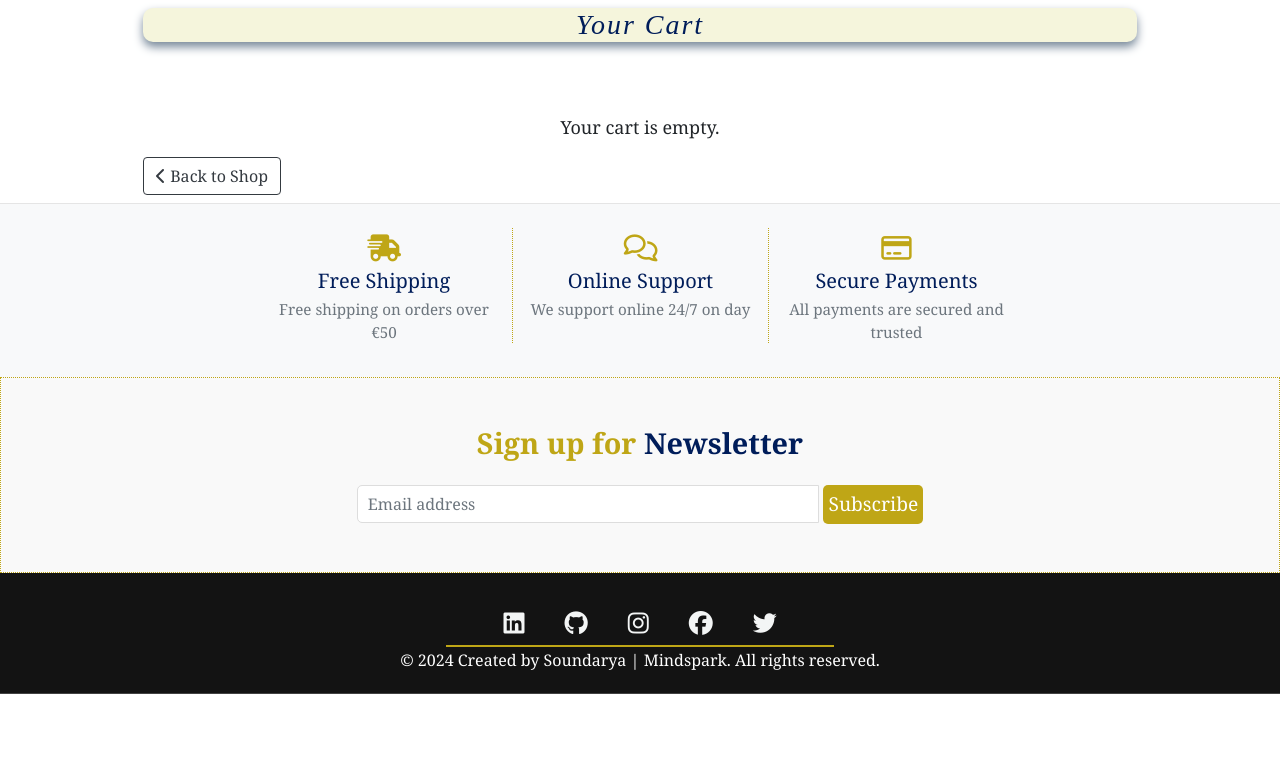
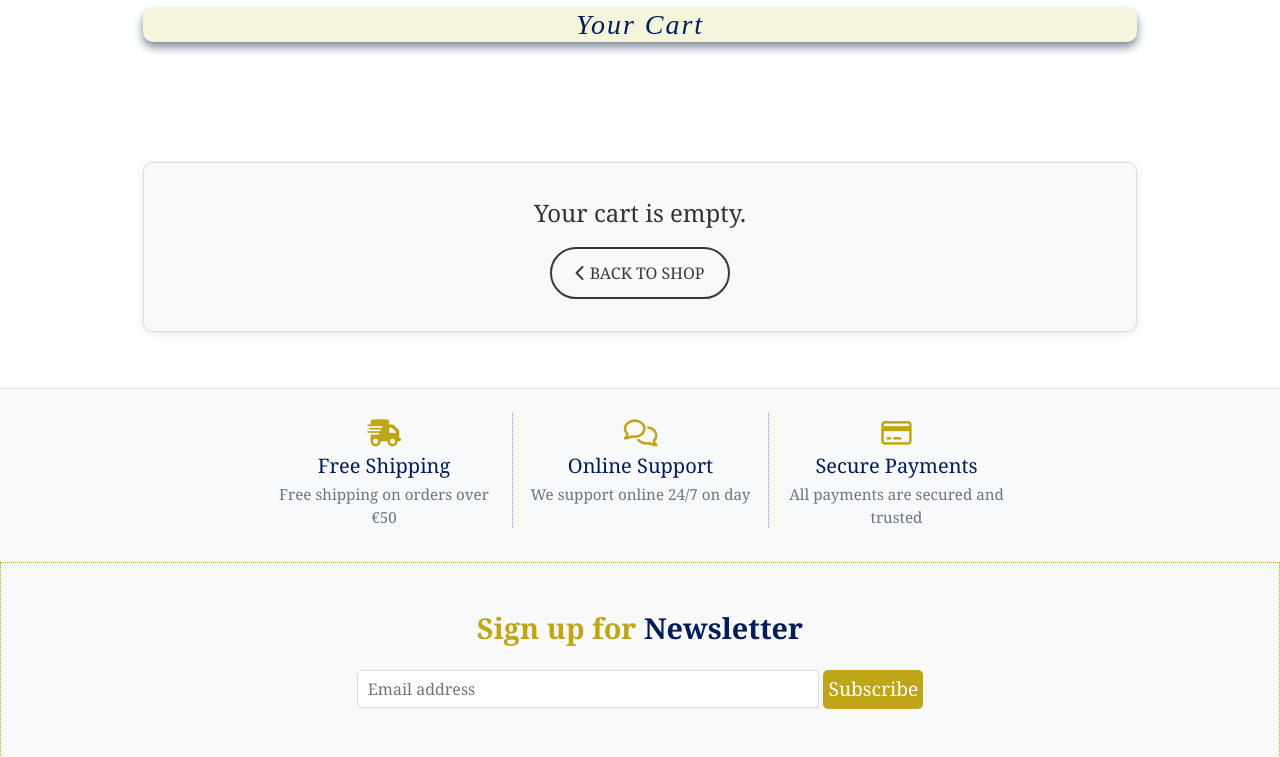
Before and after one commit to klsoundarya/mindspark, a Django app: page /cart/ in a window 1280 px wide. Shown: the part 156-913 px from the top of the page. Before the commit the page ends 850 px from the top, so only its background shows below. Run offline with Django 4.2, Linux system fonts and the light colour scheme; tables that the repository leaves empty hold one stand-in row (values such as "Sample post"); some libraries are stand-ins or nearby versions; some web fonts are replaced.

Commit message:
add quantity +/- btns to work

```diff
--- a/cart/templates/cart/cart_summary.html
+++ b/cart/templates/cart/cart_summary.html
@@ -63,33 +63,33 @@
                         <!-- Price -->
                         <td class="py-3 text-center">€ {{ item.product.price }}</td>
 
-                        <!-- Quantity -->
                         <td class="py-3 text-center">
                             <form method="POST" class="form-inline update-cart-form">
                                 {% csrf_token %}
                                 <input type="hidden" name="product_id" value="{{ item.product.id }}">
                                 <div class="input-group">
                                     <button type="button" class="btn btn-outline-secondary decrement-qty"
-                                        data-product-id="{{ item.product.id }}">
+                                        data-item-id="{{ item.product.id }}" id="decrement-qty_{{ item.product.id }}">
                                         <i class="fas fa-minus"></i>
                                     </button>
-                                    <input class="form-control text-center qty-input" type="number" name="quantity"
+                                    <input class="form-control text-center qty_input" type="number" name="quantity"
                                         value="{{ item.quantity }}" min="1" max="99"
-                                        data-product-id="{{ item.product.id }}">
+                                        data-item-id="{{ item.product.id }}" id="id_qty_{{ item.product.id }}">
                                     <button type="button" class="btn btn-outline-secondary increment-qty"
-                                        data-product-id="{{ item.product.id }}">
+                                        data-item-id="{{ item.product.id }}" id="increment-qty_{{ item.product.id }}">
                                         <i class="fas fa-plus"></i>
                                     </button>
                                 </div>
                             </form>
                         </td>
 
+
                         <!-- Subtotal -->
                         <td class="py-3 text-center">€ {{ item.quantity|floatformat:2|add:item.product.price }}</td>
 
                         <!-- Actions -->
                         <td class="py-3 text-center">
-                            <a class="btn btn-outline-dark btn-sm">Update</a>
+                            <a class="btn btn-outline-dark btn-sm item-update">Update</a>
                             <a href="" class="btn btn-danger btn-sm remove-item">
                                 Remove
                             </a>
@@ -121,12 +121,21 @@
                 </table>
             </div>
             {% else %}
-            <p class="text-center">Your cart is empty.</p>
-            <a href="{% url 'shop' %}" class="btn btn-outline-dark">
-                <i class="fas fa-chevron-left"></i> Back to Shop
-            </a>
+            <div class="empty-cart-container text-center my-5">
+                <p class="text-center empty-cart-message">Your cart is empty.</p>
+                <a href="{% url 'shop' %}" class="btn btn-outline-dark back-to-shop-btn">
+                    <i class="fas fa-chevron-left"></i> Back to Shop
+                </a>
+            </div>
+
             {% endif %}
         </div>
     </div>
 </div>
 {% endblock %}
+
+{% block postloadjs %}
+{{ block.super }}
+{% include 'shop/includes/quantity_input_script.html' %}
+{% include 'cart/includes/update_script.html' %}
+{% endblock %}
--- a/static/css/style.css
+++ b/static/css/style.css
@@ -665,6 +665,42 @@ a.dropdown-item {
 
 /* --------- cart template styling ------ */
 
+.empty-cart-container {
+    display: flex;
+    flex-direction: column;
+    justify-content: center;
+    align-items: center;
+    padding: 2rem;
+    background-color: #f9f9f9;
+    border: 1px solid #ddd;
+    border-radius: 10px;
+    box-shadow: 0 2px 8px rgba(0, 0, 0, 0.1);
+}
+
+.empty-cart-message {
+    font-size: 1.5rem;
+    font-weight: 500;
+    color: #333;
+    margin-bottom: 1rem;
+}
+
+.back-to-shop-btn {
+    font-size: 1rem;
+    padding: 0.75rem 1.5rem;
+    border-radius: 50px;
+    border: 2px solid #343a40;
+    color: #343a40;
+    text-transform: uppercase;
+    transition: all 0.3s ease-in-out;
+}
+
+.back-to-shop-btn:hover {
+    background-color: #343a40;
+    color: #fff;
+    text-decoration: none;
+}
+
+
 .table-responsive {
     overflow-x: auto;
 }
@@ -711,6 +747,10 @@ a.dropdown-item {
     background-color: #bfa616;
     color: #fff;
     transform: scale(1.05);
+}
+
+.item-update {
+    margin-bottom: 3px;
 }
 
 /* --------- store feature styling ------ */
@@ -856,6 +896,7 @@ footer {
     .slider_section {
         margin-top: 40px;
     }
+
 }
 
 @media (max-width: 998px) {
```
Also changed, not shown: shop/templates/shop/includes/quantity_input_script.html (added, +67 -0 lines), shop/templates/shop/product_detail.html (+9 -36 lines), cart/templates/cart/includes/update_script.html (added), cart/urls.py (line endings or trailing spaces), 1 other file.
